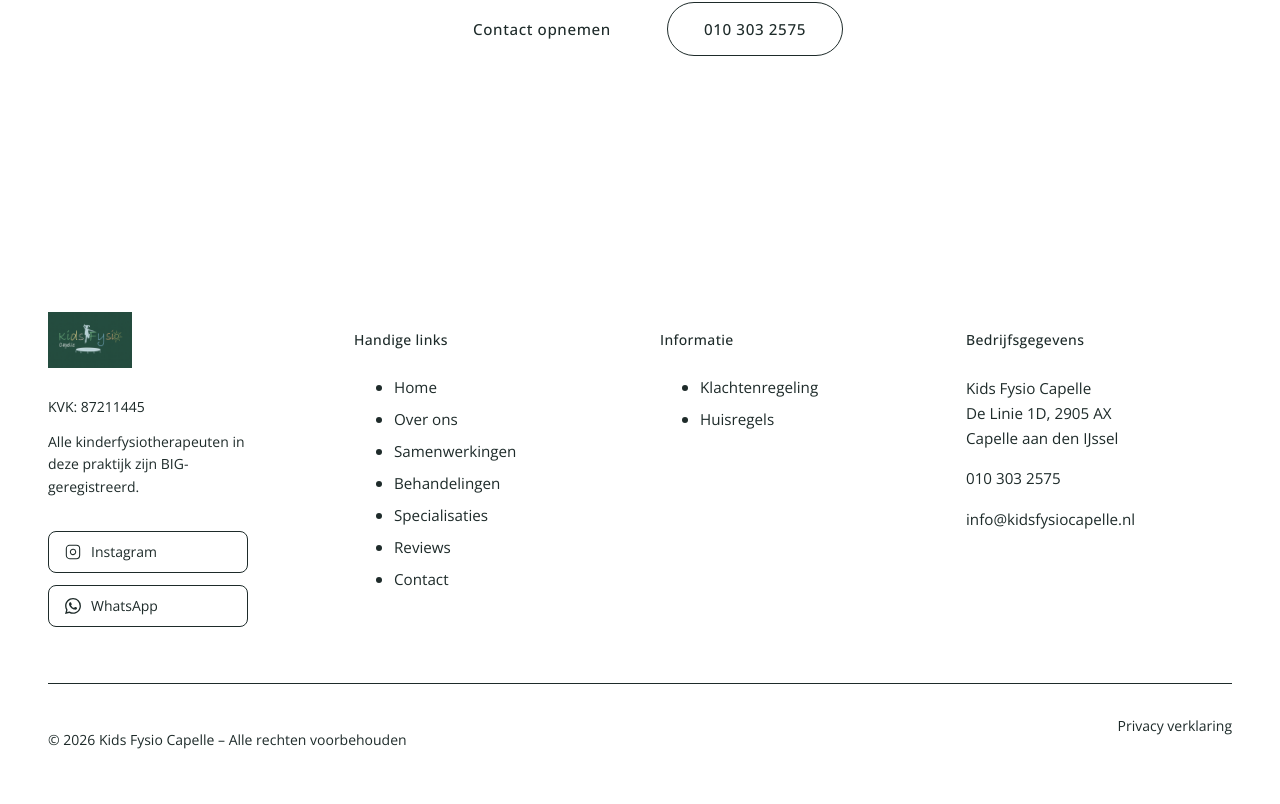
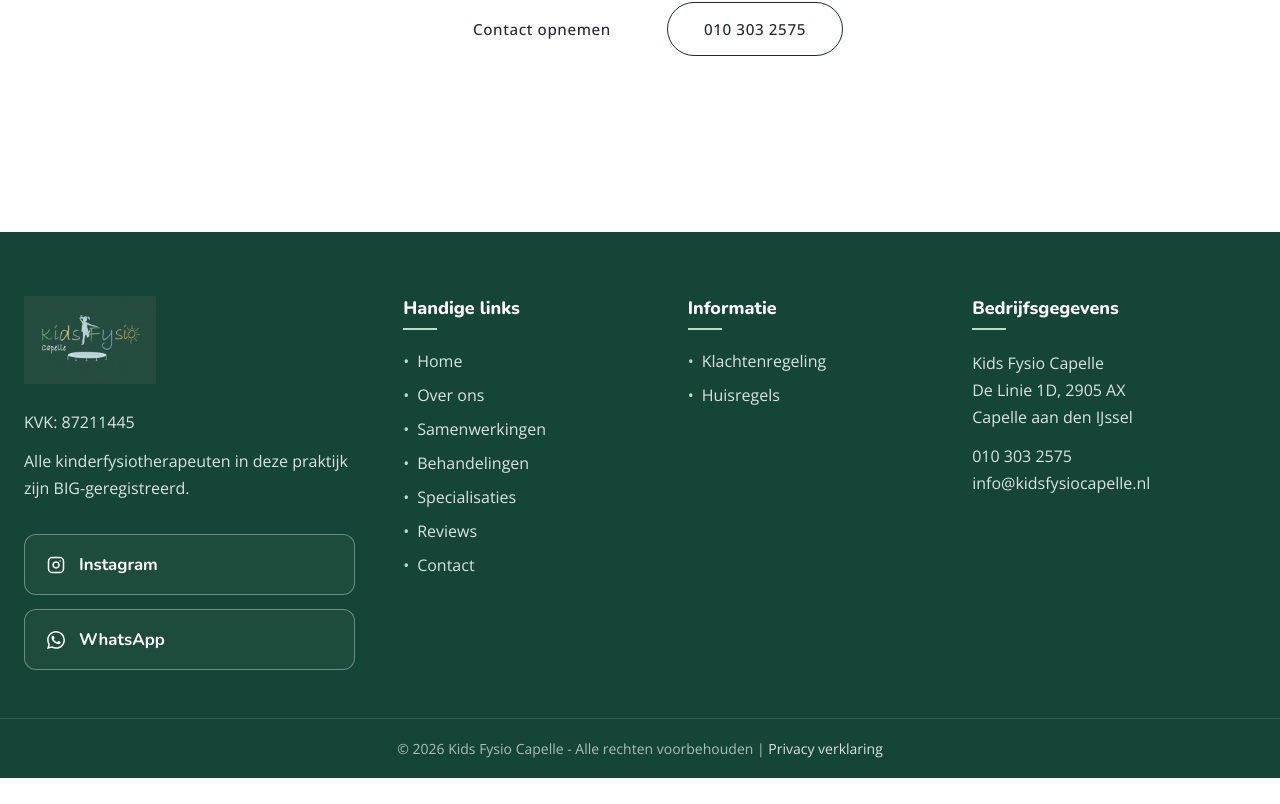
Before and after one commit to Maximustopdeals/kidsfysio-capelle-next-js, a Next.js app: page / in a window 1280 px wide. Shown: the part 4000-4804 px from the top of the page. After the commit the page ends 4778 px from the top, so only its background shows below. Built offline with nearby package versions, Linux system fonts and the light colour scheme.

Commit message:
Update Footer component with social icons and layout
Refactor Footer component to include social media icons and update layout.

```diff
--- a/src/components/Footer.tsx
+++ b/src/components/Footer.tsx
@@ -1,113 +1,91 @@
 import Link from "next/link";
-import Image from "next/image";
-import { siteConfig } from "@/config";
+
+function InstagramIcon() {
+  return (
+    <svg width="18" height="18" viewBox="0 0 24 24" fill="none" stroke="currentColor" strokeWidth="2" strokeLinecap="round" strokeLinejoin="round" aria-hidden="true">
+      <rect x="2" y="2" width="20" height="20" rx="5" ry="5" />
+      <path d="M16 11.37A4 4 0 1 1 12.63 8 4 4 0 0 1 16 11.37z" />
+      <line x1="17.5" y1="6.5" x2="17.51" y2="6.5" />
+    </svg>
+  );
+}
+
+function WhatsAppIcon() {
+  return (
+    <svg width="18" height="18" viewBox="0 0 24 24" fill="currentColor" aria-hidden="true">
+      <path d="M17.472 14.382c-.297-.149-1.758-.867-2.03-.967-.273-.099-.471-.148-.67.15-.197.297-.767.966-.94 1.164-.173.199-.347.223-.644.075-.297-.15-1.255-.463-2.39-1.475-.883-.788-1.48-1.761-1.653-2.059-.173-.297-.018-.458.13-.606.134-.133.297-.347.446-.52.149-.174.198-.298.297-.497.1-.198.05-.371-.025-.52-.074-.149-.669-1.612-.916-2.207-.242-.579-.487-.5-.669-.51-.173-.008-.371-.01-.57-.01-.198 0-.52.074-.792.372-.272.297-1.04 1.016-1.04 2.479 0 1.462 1.065 2.875 1.213 3.074.149.198 2.096 3.2 5.077 4.487.709.306 1.262.489 1.694.625.712.227 1.36.195 1.871.118.571-.085 1.758-.719 2.006-1.413.248-.694.248-1.289.173-1.413-.074-.124-.272-.198-.57-.347m-5.421 7.403h-.004a9.87 9.87 0 0 1-5.031-1.378l-.361-.214-3.741.982.998-3.648-.235-.374a9.86 9.86 0 0 1-1.51-5.26c.001-5.45 4.436-9.884 9.888-9.884 2.64 0 5.122 1.03 6.988 2.898a9.825 9.825 0 0 1 2.893 6.994c-.003 5.45-4.437 9.884-9.885 9.884m8.413-18.297A11.815 11.815 0 0 0 12.05 0C5.495 0 .16 5.335.157 11.892c0 2.096.547 4.142 1.588 5.945L.057 24l6.305-1.654a11.882 11.882 0 0 0 5.683 1.448h.005c6.554 0 11.89-5.335 11.893-11.893a11.821 11.821 0 0 0-3.48-8.413Z" />
+    </svg>
+  );
+}
 
 export default function Footer() {
   return (
-    <footer className="bg-forest text-cream/85">
-      <div className="mx-auto max-w-7xl px-6 lg:px-12 pt-16 lg:pt-20 pb-10">
-        <div className="grid grid-cols-1 sm:grid-cols-2 lg:grid-cols-12 gap-12 lg:gap-10">
-          {/* Brand + social */}
-          <div className="lg:col-span-3">
-            <Link href="/" className="inline-block">
-              <Image
-                src="/images/Logo-voor-footer.webp"
-                alt="Kids Fysio Capelle"
-                width={200}
-                height={70}
-                className="h-14 w-auto"
-              />
-            </Link>
-            <p className="mt-6 text-sm text-cream/55">
-              KVK: 87211445
+    <footer className="site-footer">
+      <div className="footer-grid">
+        <div className="footer-col">
+          <div className="footer-logo">
+            {/* eslint-disable-next-line @next/next/no-img-element */}
+            <img src="/images/Logo-voor-footer.webp" alt="Kids Fysio Capelle" />
+          </div>
+          <p>KVK: 87211445</p>
+          <p>
+            Alle kinderfysiotherapeuten in deze praktijk zijn
+            BIG-geregistreerd.
           </p>
-            <p className="mt-3 text-sm text-cream/55 leading-relaxed max-w-[220px]">
-              Alle kinderfysiotherapeuten in deze praktijk zijn BIG-geregistreerd.
-            </p>
-            <div className="mt-8 flex flex-col gap-3 max-w-[200px]">
+          <div className="footer-social">
             <a
-                href={siteConfig.socials.instagram}
+              href="https://www.instagram.com/kidsfysiocapelle/"
               target="_blank"
               rel="noopener noreferrer"
-                className="inline-flex items-center gap-2.5 px-4 py-2.5 rounded-lg border border-cream/15 text-sm text-cream/70 hover:text-cream hover:border-cream/30 transition-colors"
+              className="footer-social-btn"
             >
-                <svg width="16" height="16" viewBox="0 0 24 24" fill="none" stroke="currentColor" strokeWidth="1.6">
-                  <rect x="2" y="2" width="20" height="20" rx="5" />
-                  <path d="M16 11.37A4 4 0 1 1 12.63 8 4 4 0 0 1 16 11.37z" />
-                  <line x1="17.5" y1="6.5" x2="17.51" y2="6.5" />
-                </svg>
-                Instagram
+              <InstagramIcon /> Instagram
             </a>
             <a
-                href={siteConfig.whatsapp}
+              href="https://wa.me/31682013490"
               target="_blank"
               rel="noopener noreferrer"
-                className="inline-flex items-center gap-2.5 px-4 py-2.5 rounded-lg border border-cream/15 text-sm text-cream/70 hover:text-cream hover:border-cream/30 transition-colors"
+              className="footer-social-btn"
             >
-                <svg width="16" height="16" viewBox="0 0 24 24" fill="currentColor">
-                  <path d="M17.472 14.382c-.297-.149-1.758-.867-2.03-.967-.273-.099-.471-.148-.67.15-.197.297-.767.966-.94 1.164-.173.199-.347.223-.644.075-.297-.15-1.255-.463-2.39-1.475-.883-.788-1.48-1.761-1.653-2.059-.173-.297-.018-.458.13-.606.134-.133.298-.347.446-.52.149-.174.198-.298.298-.497.099-.198.05-.371-.025-.52-.075-.149-.669-1.612-.916-2.207-.242-.579-.487-.5-.669-.51-.173-.008-.371-.01-.57-.01-.198 0-.52.074-.792.372-.272.297-1.04 1.016-1.04 2.479 0 1.462 1.065 2.875 1.213 3.074.149.198 2.096 3.2 5.077 4.487.709.306 1.262.489 1.694.625.712.227 1.36.195 1.871.118.571-.085 1.758-.719 2.006-1.413.248-.694.248-1.289.173-1.413-.074-.124-.272-.198-.57-.347m-5.421 7.403h-.004a9.87 9.87 0 01-5.031-1.378l-.361-.214-3.741.982.998-3.648-.235-.374a9.86 9.86 0 01-1.51-5.26c.001-5.45 4.436-9.884 9.888-9.884 2.64 0 5.122 1.03 6.988 2.898a9.825 9.825 0 012.893 6.994c-.003 5.45-4.435 9.884-9.885 9.884m8.413-18.297A11.815 11.815 0 0012.05 0C5.495 0 .16 5.335.157 11.892c0 2.096.547 4.142 1.588 5.945L.057 24l6.305-1.654a11.882 11.882 0 005.683 1.448h.005c6.554 0 11.89-5.335 11.893-11.893a11.821 11.821 0 00-3.48-8.413z" />
-                </svg>
-                WhatsApp
+              <WhatsAppIcon /> WhatsApp
             </a>
           </div>
         </div>
 
-          {/* Handige links */}
-          <div className="lg:col-span-3">
-            <h4 className="text-sm font-medium tracking-wide text-cream mb-1">Handige links</h4>
-            <div className="w-8 h-0.5 bg-sage-light/50 mb-5" />
-            <ul className="space-y-2.5">
-              {[
-                { href: "/", label: "Home" },
-                { href: "/over-ons/", label: "Over ons" },
-                { href: "/samenwerkingen/", label: "Samenwerkingen" },
-                { href: "/behandelingen/", label: "Behandelingen" },
-                { href: "/specialisaties/", label: "Specialisaties" },
-                { href: "/reviews/", label: "Reviews" },
-                { href: "/contact/", label: "Contact" },
-              ].map((l) => (
-                <li key={l.href}>
-                  <Link href={l.href} className="text-[0.95rem] text-cream/55 hover:text-cream transition-colors">
-                    {l.label}
-                  </Link>
-                </li>
-              ))}
+        <div className="footer-col">
+          <h4>Handige links</h4>
+          <div className="footer-divider" />
+          <ul>
+            <li><Link href="/">Home</Link></li>
+            <li><Link href="/over-ons/">Over ons</Link></li>
+            <li><Link href="/samenwerkingen/">Samenwerkingen</Link></li>
+            <li><Link href="/behandelingen/">Behandelingen</Link></li>
+            <li><Link href="/specialisaties/">Specialisaties</Link></li>
+            <li><Link href="/reviews/">Reviews</Link></li>
+            <li><Link href="/contact/">Contact</Link></li>
           </ul>
         </div>
 
-          {/* Informatie */}
-          <div className="lg:col-span-3">
-            <h4 className="text-sm font-medium tracking-wide text-cream mb-1">Informatie</h4>
-            <div className="w-8 h-0.5 bg-sage-light/50 mb-5" />
-            <ul className="space-y-2.5">
+        <div className="footer-col">
+          <h4>Informatie</h4>
+          <div className="footer-divider" />
+          <ul>
             <li>
-                <a
-                  href="/images/Klachtenregeling-Kids-Fysio-Capelle.pdf"
-                  target="_blank"
-                  rel="noopener noreferrer"
-                  className="text-[0.95rem] text-cream/55 hover:text-cream transition-colors"
-                >
+              <a href="/images/Klachtenregeling-Kids-Fysio-Capelle.pdf" target="_blank" rel="noopener noreferrer">
                 Klachtenregeling
               </a>
             </li>
             <li>
-                <a
-                  href="/images/Huisregels.pdf"
-                  target="_blank"
-                  rel="noopener noreferrer"
-                  className="text-[0.95rem] text-cream/55 hover:text-cream transition-colors"
-                >
+              <a href="/images/Huisregels.pdf" target="_blank" rel="noopener noreferrer">
                 Huisregels
               </a>
             </li>
           </ul>
         </div>
 
-          {/* Bedrijfsgegevens */}
-          <div className="lg:col-span-3">
-            <h4 className="text-sm font-medium tracking-wide text-cream mb-1">Bedrijfsgegevens</h4>
-            <div className="w-8 h-0.5 bg-sage-light/50 mb-5" />
-            <address className="not-italic text-[0.95rem] text-cream/55 leading-relaxed space-y-4">
+        <div className="footer-col">
+          <h4>Bedrijfsgegevens</h4>
+          <div className="footer-divider" />
           <p>
             Kids Fysio Capelle
             <br />
@@ -116,31 +94,19 @@ export default function Footer() {
             Capelle aan den IJssel
           </p>
           <p>
-                <a href={siteConfig.phoneHref} className="hover:text-cream transition-colors">
-                  010 303 2575
-                </a>
+            <a href="tel:0103032575">010 303 2575</a>
+            <br />
+            <a href="mailto:info@kidsfysiocapelle.nl">info@kidsfysiocapelle.nl</a>
           </p>
-              <p>
-                <a href={`mailto:${siteConfig.email}`} className="hover:text-cream transition-colors">
-                  info@kidsfysiocapelle.nl
-                </a>
-              </p>
-            </address>
         </div>
       </div>
 
-        {/* Bottom bar */}
-        <div className="mt-14 pt-8 border-t border-cream/10 flex flex-col sm:flex-row justify-between gap-4 text-sm text-cream/35">
-          <p>© {new Date().getFullYear()} Kids Fysio Capelle – Alle rechten voorbehouden</p>
-          <a
-            href="/images/Privacyverklaring-KidsFysioCapelle.pdf"
-            target="_blank"
-            rel="noopener noreferrer"
-            className="hover:text-cream/60 transition-colors"
-          >
+      <div className="footer-bottom">
+        © {new Date().getFullYear()} Kids Fysio Capelle - Alle rechten
+        voorbehouden |{" "}
+        <a href="/images/Privacyverklaring-KidsFysioCapelle.pdf" target="_blank" rel="noopener noreferrer">
           Privacy verklaring
         </a>
-        </div>
       </div>
     </footer>
   );
```
Lines whose indentation alone changed are shown as unchanged.
